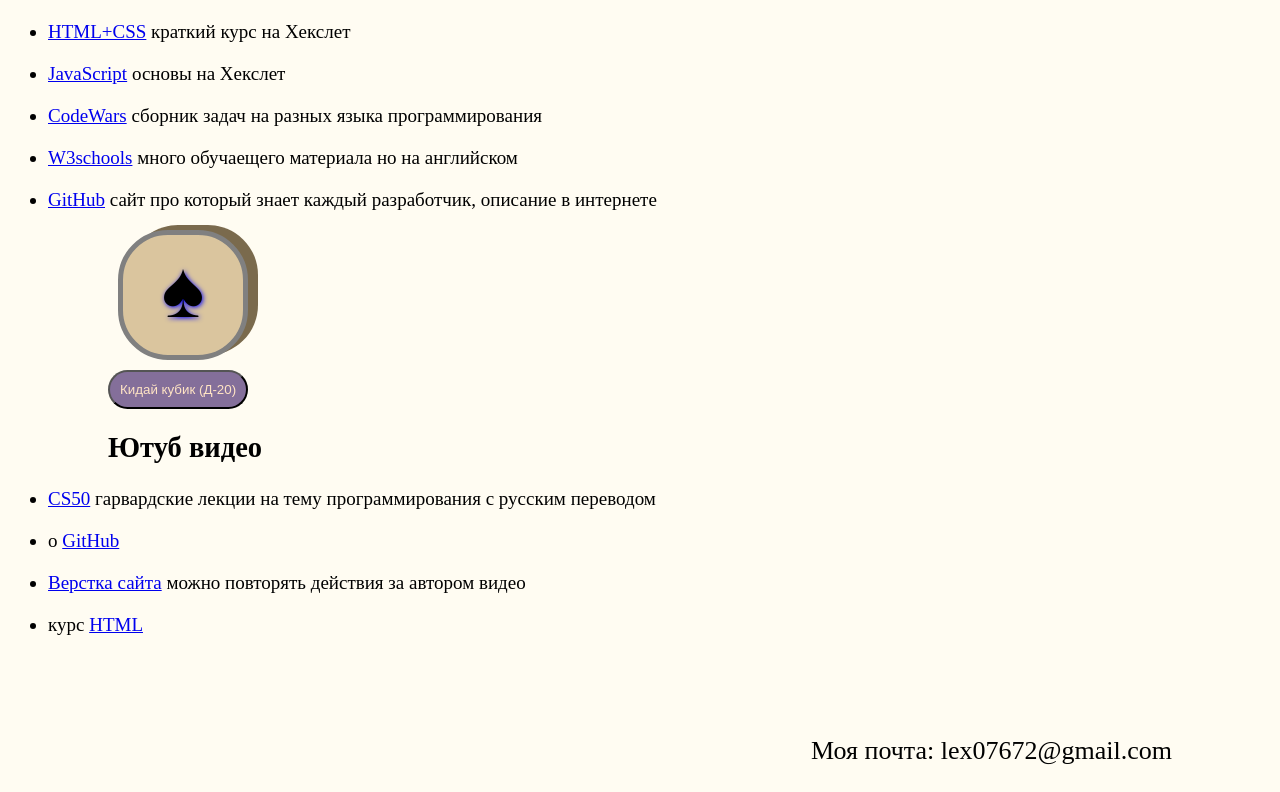
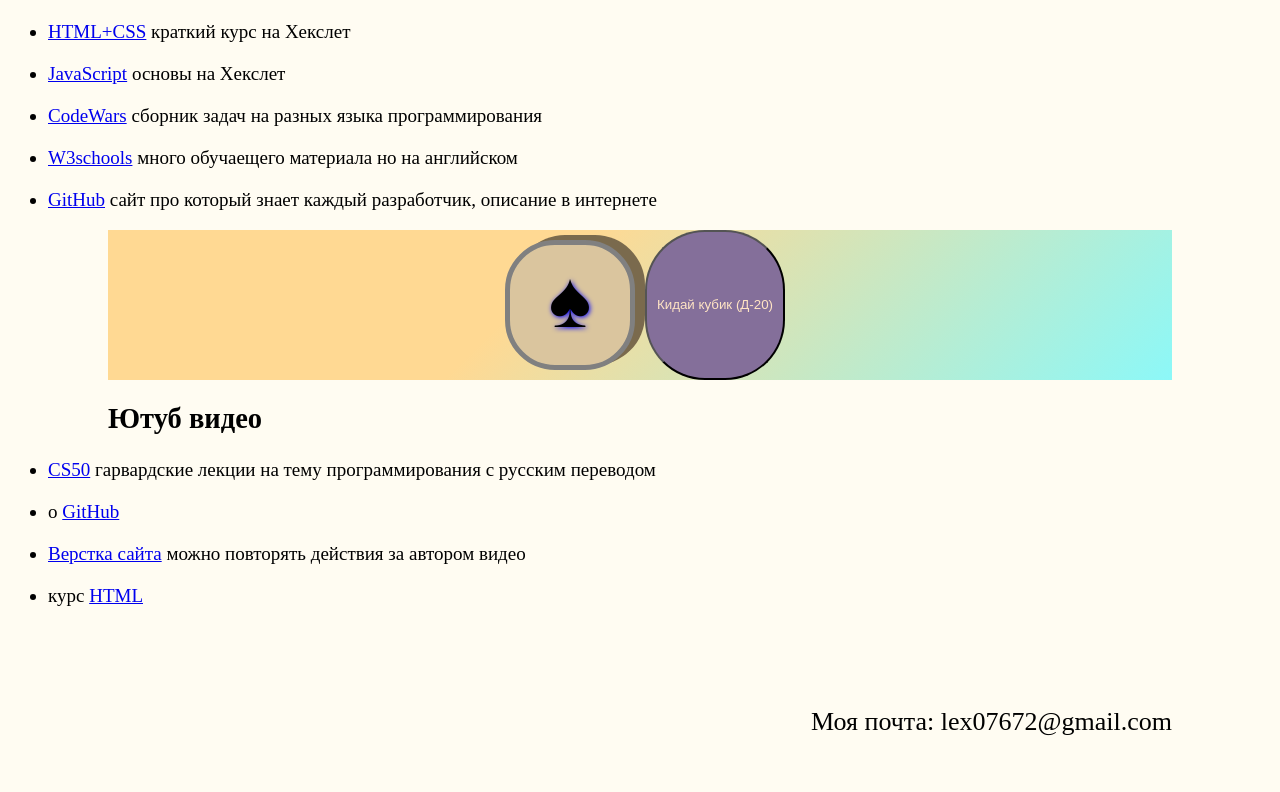
Before and after one commit to atom-security-kiev/Lex010.github.io, a plain HTML site: page index.html in a window 1280 px wide. Shown: the part 791-1583 px from the top of the page. After the commit the page ends 1554 px from the top, so only its background shows below. Drawn offline with Linux system fonts and the light colour scheme.

Commit message:
Update style.css

```diff
--- a/style.css
+++ b/style.css
@@ -27,8 +27,12 @@ li {
     display: block;
     margin-left: 100px;
     margin-right: 100px;
+    background: linear-gradient(135deg, rgb(255, 217, 147) 40%, rgb(140, 248, 248));
+    display: flex;
+    justify-content: center;
+}
 
-}
+
 
 @keyframes animation1{
     0%{
```
